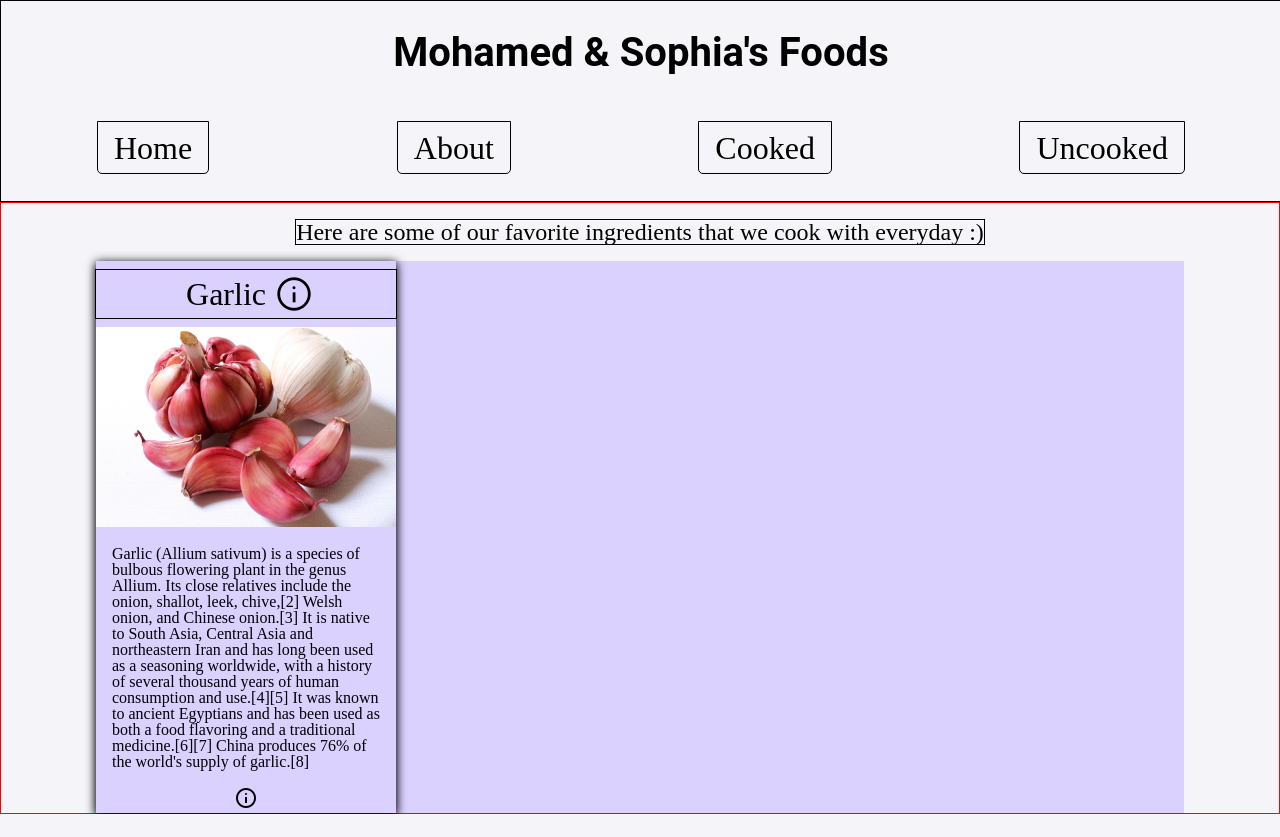
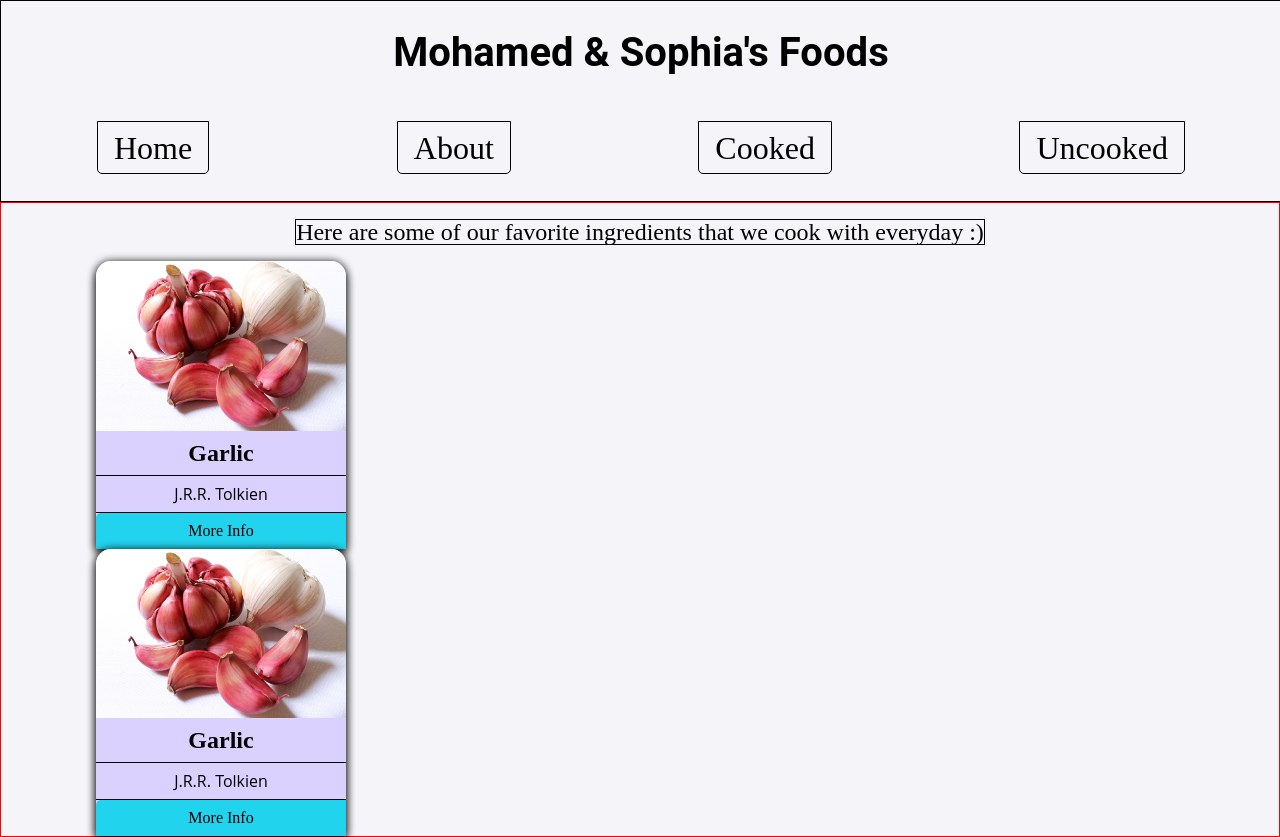
Before and after one commit to momoproblems/js-resturant-page, a website built with webpack: page dist/index.html in a window 1280 px wide. Before the commit the page ends 814 px from the top, so only its background shows below. Built offline with nearby package versions, Linux system fonts and the light colour scheme; a web font is replaced by a local one.

Commit message:
cards stack on top of another not next to each other

```diff
--- a/dist/index.html
+++ b/dist/index.html
@@ -30,15 +30,33 @@
         <div id="mainTitle">Here are some of our favorite ingredients that we cook with everyday :)</div>
 
         <div class="food-grid">
+
             <div class="food-card">
-                <div class="food-title">
-                    <div class="food-title-text">Garlic</div>
-                    <span class="material-symbols-outlined">info</span>
+                <div class="food-image">
+                    <img src="imgs/home/garlic.jpg">
                 </div>
-                <div class="food-image"><img src="imgs/home/garlic.jpg"></div>
-                <div class="food-info">Garlic (Allium sativum) is a species of bulbous flowering plant in the genus Allium. Its close relatives include the onion, shallot, leek, chive,[2] Welsh onion, and Chinese onion.[3] It is native to South Asia, Central Asia and northeastern Iran and has long been used as a seasoning worldwide, with a history of several thousand years of human consumption and use.[4][5] It was known to ancient Egyptians and has been used as both a food flavoring and a traditional medicine.[6][7] China produces 76% of the world's supply of garlic.[8]</div>
-                <div class="food-icon"><span class="material-symbols-outlined">info</span></div>
+                <div class="food-info">
+                    <h1>Garlic</h1>
+                    <h2>J.R.R. Tolkien</h2>
+                </div>
+                <div class="food-button">
+                    More Info
+                </div>
             </div>
+
+            <div class="food-card">
+                <div class="food-image">
+                    <img src="imgs/home/garlic.jpg">
+                </div>
+                <div class="food-info">
+                    <h1>Garlic</h1>
+                    <h2>J.R.R. Tolkien</h2>
+                </div>
+                <div class="food-button">
+                    More Info
+                </div>
+            </div>
+
         </div>
     </main>
 
--- a/dist/style.css
+++ b/dist/style.css
@@ -52,6 +52,13 @@ table {
 
 :root {
 	--header-color: #f5f4f8;
+	--background-color: #ccfbf1;
+	--light-green-hover: #a7f3d0;
+	--read-color-green: #4ade80;
+	--read-color-red: #f87171;
+	--edit-color: #22d3ee;
+	--remove-color: #e72828;
+	--submit-color: #818cf8;
 }
 
 body {
@@ -133,50 +140,66 @@ header {
 .food-grid {
 	display: grid;
 	grid-template-columns: repeat(auto, minmax(250px, 1fr));
-	background-color: #dbd1ff;
 	width: 85vw;
-	gap: 1rem;
 }
 
 .food-card {
 	display: flex;
 	flex-direction: column;
-	justify-content: center;
+	justify-content: space-between;
 	align-items: center;
-	width: 300px;
-
+	border-top-left-radius: 15px;
+	border-top-right-radius: 15px;
+	background-color: #dbd1ff;
 	box-shadow:
     0px 0px 10px rgba(0, 0, 0, 0.4),
     0px 2px 8px rgba(0, 0, 0, 0.8),
     0px 6px 10px rgba(0, 0, 0, 0.4);
+
+	width: 250px;
 }
 
-.food-title {
-	display: flex;
-	justify-content: center;
-	align-items: center;
+.food-card > * {
 	width: 100%;
-	border: 1px solid black;
-
-	margin: 0.5rem;
-	font-size: 2rem;
+	text-align: center;
 }
 
-.food-title-text {
-	margin: 0.5rem;
-	font-size: 2rem;
-}
-
-.food-title span {
-	justify-self: flex-end;
-	font-size: 2.5rem;
-}
 
 .food-image img {
 	width: 100%;
+	height: 100%;
+	border-top-left-radius: 15px;
+	border-top-right-radius: 15px;
 }
 
-.food-info {
-	margin: 1rem;
-	font-size: 1rem;
+
+.food-info h1 {
+	padding: 10px;
+	font-size: 1.5rem;
+	font-weight: bold;
+	font-family: 'Playfair Display', serif;
+	border-bottom: 1px solid black;
 }
+
+.food-info h2 {
+	padding: 10px;
+	font-family: 'Open Sans', sans-serif;
+	border-bottom: 1px solid black;
+}
+
+.food-info p {
+	padding: 10px;
+	font-family: 'Arial', sans-serif;
+}
+
+.food-button:hover {
+	cursor: pointer;
+	background-color: var(--light-green-hover);
+}
+
+.food-button {
+	flex: 1;
+	padding: 10px 0;
+	background-color: var(--edit-color);
+	border-top-left-radius: 5px;
+}
```
Also changed, not shown: 1 other file.
